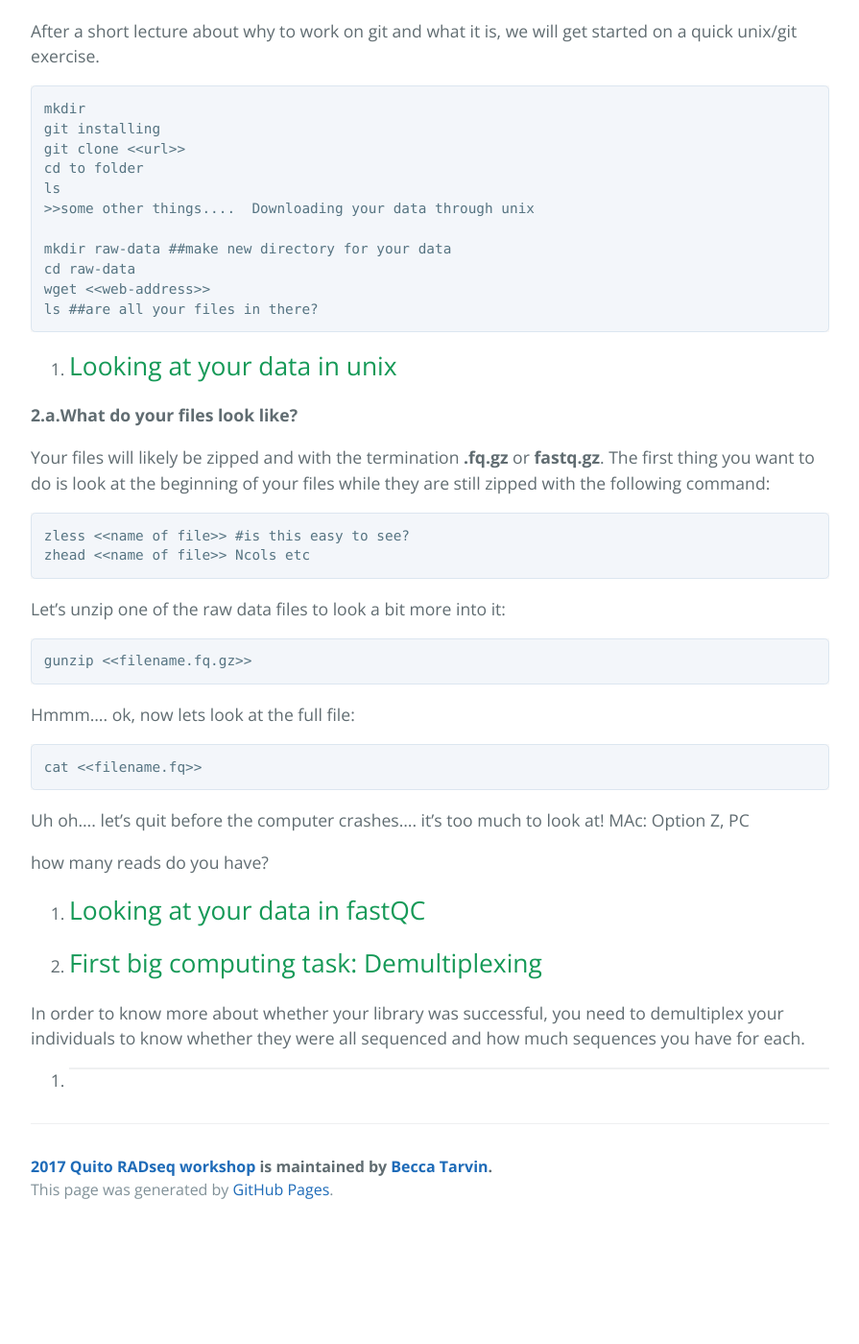
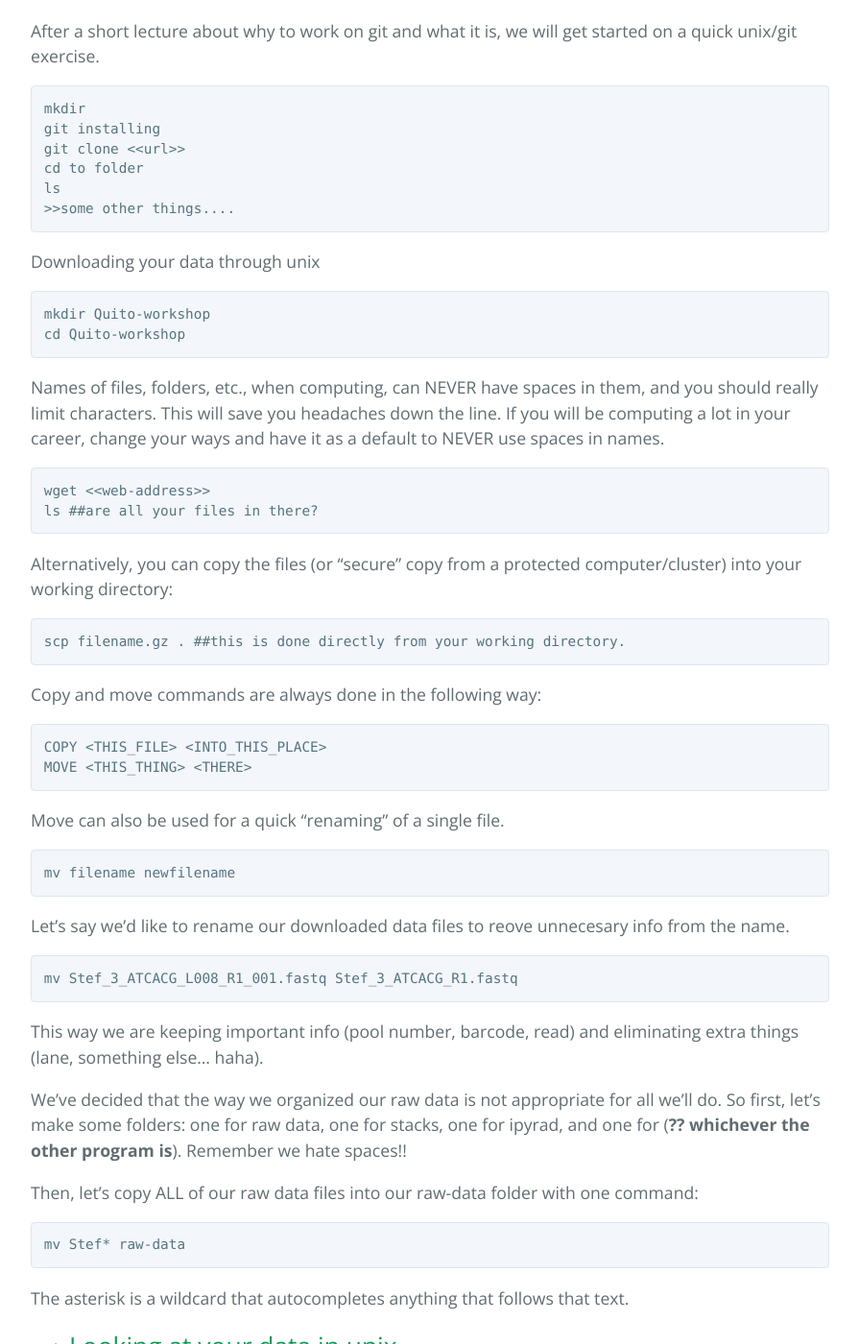
Before and after one commit to rdtarvin/RADseq_Quito_2017, a Jekyll site: the page built from workshop_quito_day_3.md, in a window 1280 px wide and 1400 px high, scrolled down 522 px. Shown: the whole window at 96% size, without its empty margins (192-1087 px from the left). Built offline with Jekyll 4.4.1, drawn with Linux system fonts in a browser that asks for light colours; our own code applies the rules of GitHub Pages for plain Markdown files; before the commit the page ends 1805 px from its top, so only the background shows below that; some of the changed text lies outside the part shown.

Commit message:
added some demultiplexing files

```diff
--- a/workshop_quito_day_3.md
+++ b/workshop_quito_day_3.md
@@ -12,12 +12,44 @@
 	cd to folder
 	ls
 	>>some other things....
+
+
 Downloading your data through unix
 
-	mkdir raw-data ##make new directory for your data
-	cd raw-data
+	mkdir Quito-workshop
+	cd Quito-workshop
+
+Names of files, folders, etc., when computing, can NEVER have spaces in them, and you should really limit characters. This will save you headaches down the line. If you will be computing a lot in your career, change your ways and have it as a default to NEVER use spaces in names.
+
 	wget <<web-address>>
 	ls ##are all your files in there?
+
+Alternatively, you can copy the files (or "secure" copy <scp> from a protected computer/cluster) into your working directory:
+
+	scp filename.gz . ##this is done directly from your working directory.
+
+Copy and move commands are always done in the following way:
+
+	COPY <THIS_FILE> <INTO_THIS_PLACE>
+	MOVE <THIS_THING> <THERE>
+
+Move can also be used for a quick "renaming" of a single file.
+
+	mv filename newfilename
+
+Let's say we'd like to rename our downloaded data files to reove unnecesary info from the name.
+
+	mv Stef_3_ATCACG_L008_R1_001.fastq Stef_3_ATCACG_R1.fastq
+
+This way we are keeping important info (pool number, barcode, read) and eliminating extra things (lane, something else... haha).
+
+We've decided that the way we organized our raw data is not appropriate for all we'll do. So first, let's make some folders: one for raw data, one for stacks, one for ipyrad, and one for (**?? whichever the other program is**). Remember we hate spaces!!
+
+Then, let's copy ALL of our raw data files into our raw-data folder with one command:
+
+	mv Stef* raw-data
+
+The asterisk is a wildcard that autocompletes anything that follows that text.
 
 
 2. Looking at your data in unix
@@ -28,8 +60,8 @@
 
 Your files will likely be zipped and with the termination **.fq.gz** or **fastq.gz**. The first thing you want to do is look at the beginning of your files while they are still zipped with the following command:
 
-	zless <<name of file>> #is this easy to see?
-	zhead <<name of file>> Ncols etc
+	gzless <<name of file>> #is this easy to see?
+	zhead <<name of file>> iterations with diff Ncols etc
 
 Let's unzip one of the raw data files to look a bit more into it:
 
@@ -39,18 +71,37 @@
 
 	cat <<filename.fq>>
 
-Uh oh.... let's quit before the computer crashes.... it's too much to look at! MAc: Option Z, PC
+Uh oh.... let's quit before the computer crashes.... it's too much to look at! MAc: Control C, PC:??
 
 
 how many reads do you have?
 
+We can write really simple unix code to fetch the number of sequences per file. As you can see from the previous "head" command, each sequence line begins with @, so we can just count how many times the argument '@D3' appears, or in essence, how many "lines" of sequence data we have.
+
+	grep -c '@D3' Stef_3_ATCACG_L008_R1_001.fastq
+
+>BECCA, can you add other things to this previous section???
+
 3. Looking at your data in fastQC
 ----
+>Becca, have you used FASTQC a lot?
 
-4. First big computing task: Demultiplexing
+
+4. First big computing task: Demultiplexing in STACKS
 ----
 
-In order to know more about whether your library was successful, you need to demultiplex your individuals to know whether they were all sequenced and how much sequences you have for each.
+In order to know more about whether your library was successful, you need to demultiplex your individuals to know whether they were all sequenced and how much sequences you have for each, and it is always the first step in the pipeline. The files you need for this are:
+
+- barcodes+sample names (txt)
+
+- process_radtags code
+
+
+
+
+
+
+
 
 5.
 ----
```
Also changed, not shown: STACKS/demultiplexing/barcodes-Stef-3.txt (added, +25 -0 lines).
